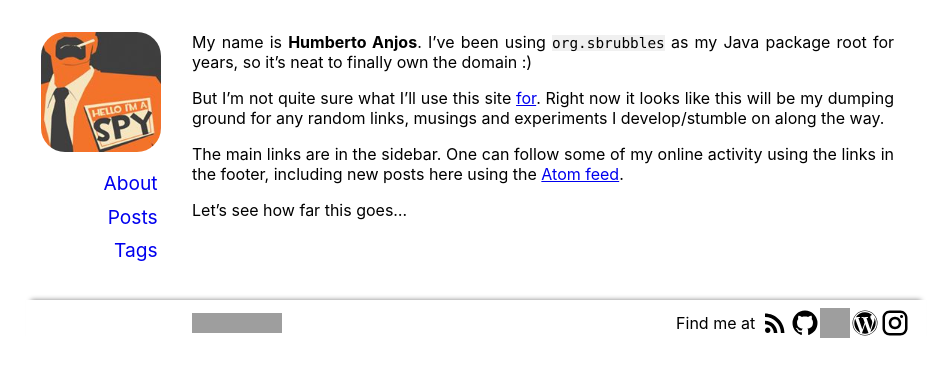
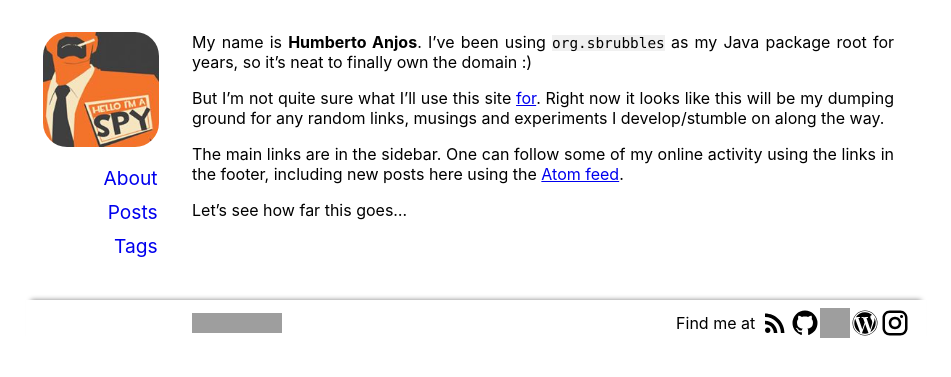
Before and after one commit to hanjos/hanjos.github.io, a Jekyll site: the page built from index.md, in a window 1280 px wide. Shown: the top 377 px of the page, without its empty margins (164-1115 px from the left). Built offline with Jekyll 4.4.1, drawn with Linux system fonts in a browser that asks for light colours; grey boxes are pictures that could not be loaded.

Commit message:
O tamanho do meu ícone principal é configurado agora em ems, não em pixels (x2).

```diff
--- a/assets/css/styles.scss
+++ b/assets/css/styles.scss
@@ -148,8 +148,8 @@ img.banner {
         }
 
         img.main {
-          width: 7.5em;
-          height: 7.5em;
+          width: 7.2em;
+          height: 7.2em;
 
           padding: 0;
           border-radius: 1.5em;
```
